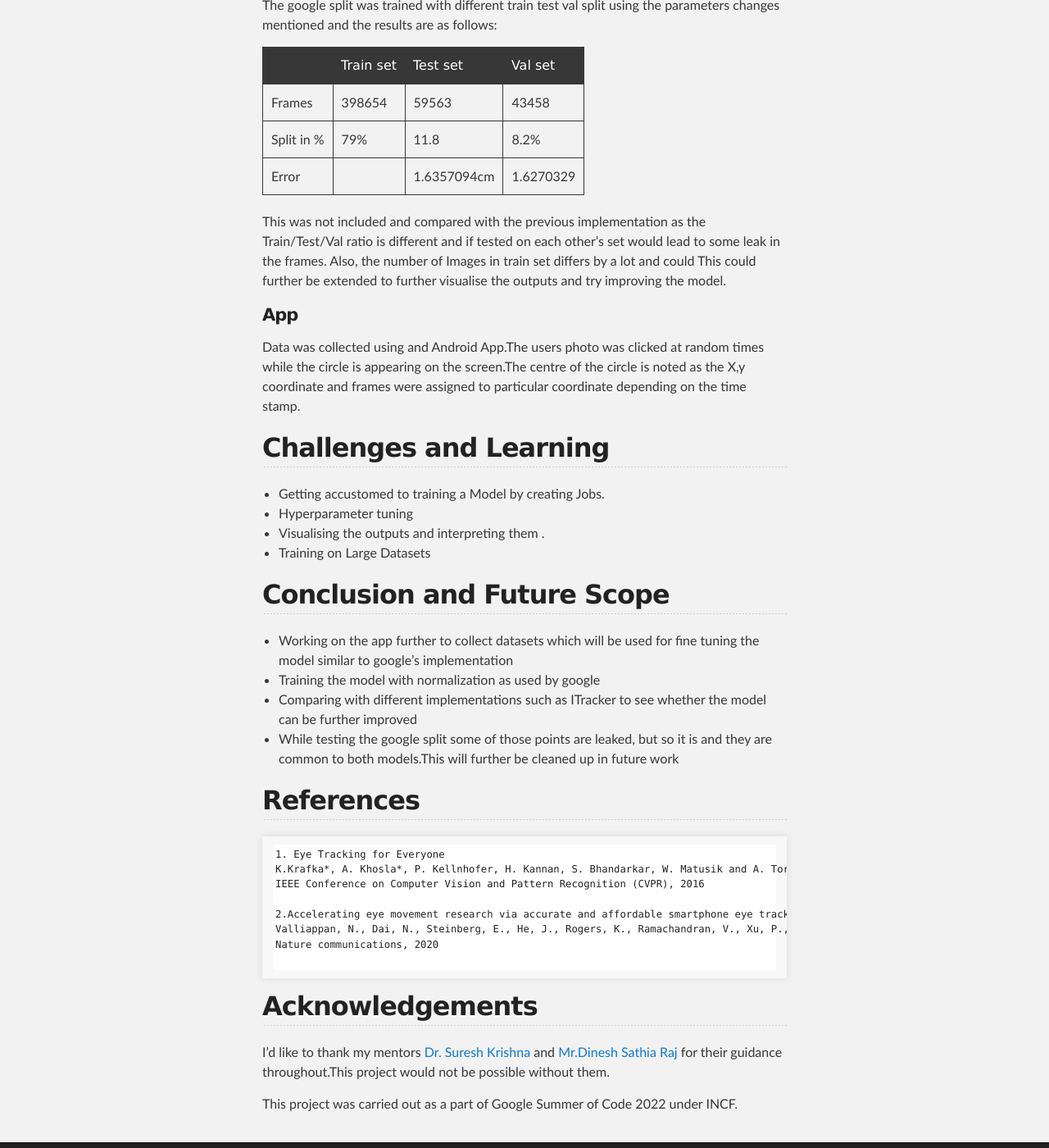
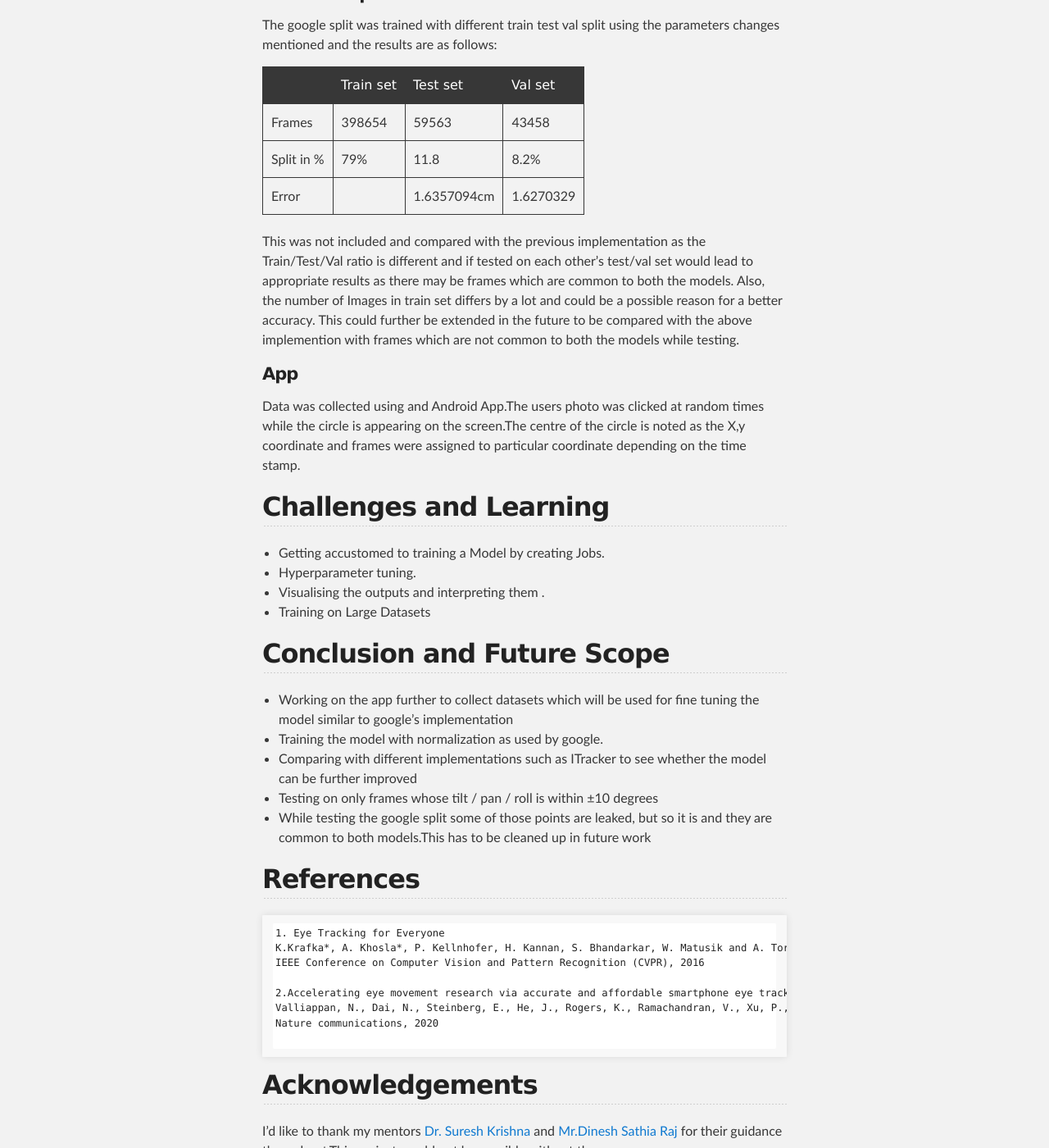
Before and after one commit to Abhinavvenkatadri/Eye-tracking-GSoC, a Jekyll site: the page built from docs/index.md, in a window 1280 px wide and 1400 px high, scrolled down 8777 px. Shown: the whole window at 82% size. Built offline with Jekyll 4.4.1, drawn with Linux system fonts in a browser that asks for light colours; some of the changed text lies outside the part shown.

Commit message:
Update index.md

````diff
--- a/docs/index.md
+++ b/docs/index.md
@@ -225,7 +225,7 @@ The results after comparing with previous year’s model is mentioned below.
 | 2015    | 947              | 1.15cm                      | 1.38cm                                   |
 | 1046    | 946              | 1.25cm                      | 1.24cm                                   |
 
-Here some of the points are leaked i.e they are present in both the train and the test set, but so it is and they are common to both models. This will be cleaned up in future work
+Here some of the points are leaked i.e they are present in both the user data while testing and in the train dataset , but so it is and they are common to both models. This will be cleaned up in future work.
 
 ## Experimentations
 
@@ -238,7 +238,7 @@ The google split was trained with different train test val split using the param
 | Split in %  | 79%       | 11.8        | 8.2%      |
 | Error       |           | 1.6357094cm | 1.6270329 |
 
-This was not included and compared with the previous implementation as the Train/Test/Val  ratio is different and if tested on each other's set would lead to some leak in the frames. Also, the number of Images in train set differs by a lot and could This could further be extended to further visualise the outputs and try improving the model.
+This was not included and compared with the previous implementation as the Train/Test/Val  ratio is different and if tested on each other's test/val set would lead to  appropriate results as there may be frames which are common to both the models. Also, the number of Images in train set differs by a lot and could be a possible reason for a better accuracy. This could further be extended in the future to be compared with the above implemention with frames which are not common to both the models while testing.
 
 #### App
 
@@ -247,16 +247,17 @@ Data was collected using and Android App.The users photo was clicked at random t
 ## Challenges and Learning
 
 *  Getting accustomed to training a Model by creating Jobs.
-*  Hyperparameter tuning
+*  Hyperparameter tuning.
 *  Visualising the outputs and interpreting them .
 *  Training on Large Datasets
 
 ## Conclusion and Future Scope
 
 * Working on the app further to collect datasets which will be used for fine tuning the model similar to google's implementation
-* Training the model with normalization as used by google
+* Training the model with normalization as used by google.
 * Comparing with different implementations such as ITracker to see whether the model can be further improved
-* While testing the google split some of those points are leaked, but so it is and they are common to both models.This will further be cleaned up in future work
+* Testing on only frames whose tilt / pan / roll is within ±10 degrees
+* While testing the google split some of those points are leaked, but so it is and they are common to both models.This has to be cleaned up in future work
 
 ## References
 ```
````
